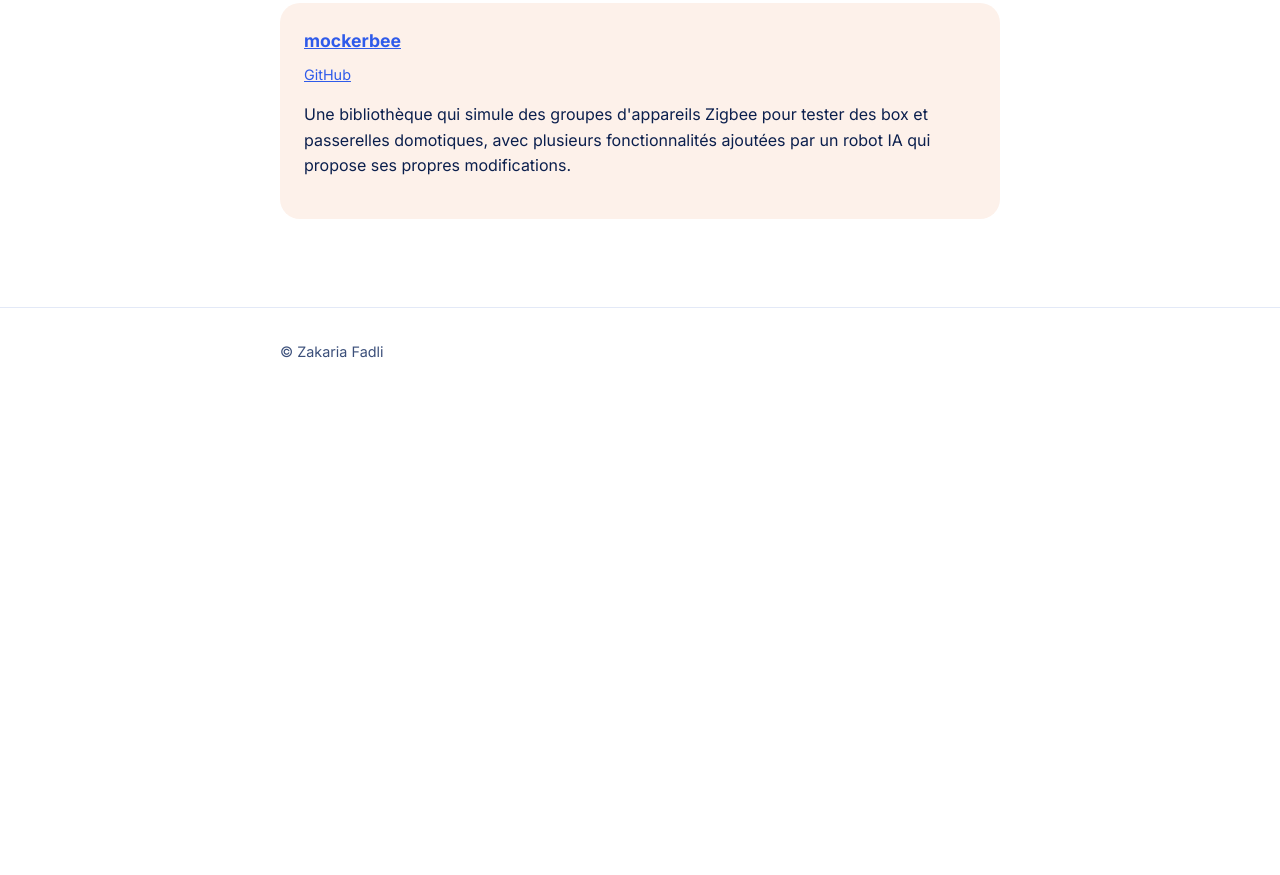
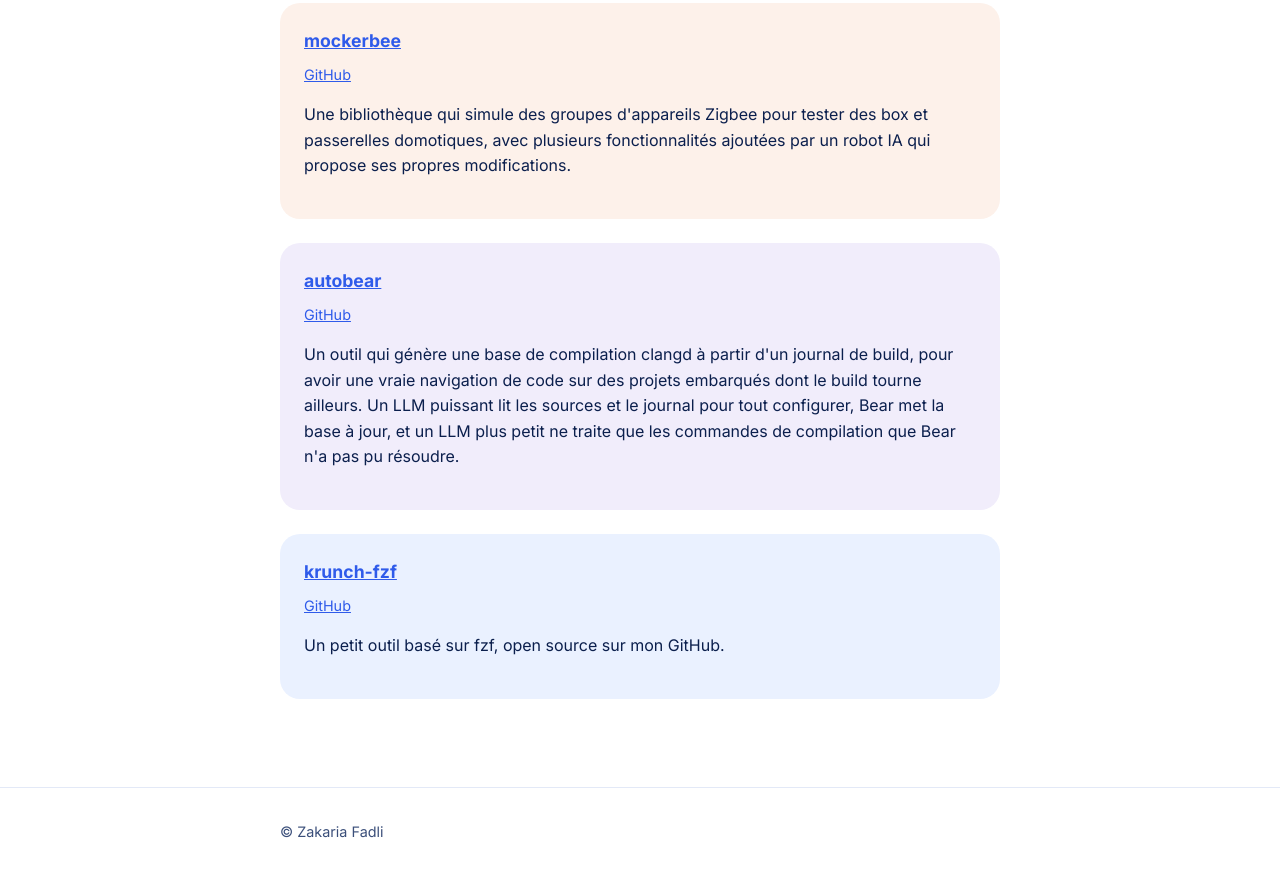
Before and after one commit to zakaria1193/zakariafadli.com, a plain HTML site: page site/fr/apps/index.html in a window 1280 px wide. Shown: the part 1080-1955 px from the top of the page. Before the commit the page ends 1475 px from the top, so only its background shows below. Drawn offline with Linux system fonts and the light colour scheme.

Commit message:
Make the French pages mirror the English ones; add autobear and krunch-fzf (#2)
* fr: mirror the English home and contact pages, drop electrician framing

Co-Authored-By: Claude Sonnet 5.5 <noreply@anthropic.com>
Claude-Session: https://claude.ai/code/session_01MU12LSd41rDp2wZyFW4mSB

* apps: add autobear and krunch-fzf (EN and FR)

Co-Authored-By: Claude Sonnet 5.5 <noreply@anthropic.com>
Claude-Session: https://claude.ai/code/session_01MU12LSd41rDp2wZyFW4mSB

---------

Co-authored-by: Claude <noreply@anthropic.com>

```diff
--- a/site/fr/apps/index.html
+++ b/site/fr/apps/index.html
@@ -96,6 +96,22 @@
           propose ses propres modifications.
         </p>
       </div>
+
+      <div class="card pastel-lilac">
+        <h3><a href="https://github.com/zakaria1193/autobear">autobear</a></h3>
+        <p class="meta"><a href="https://github.com/zakaria1193/autobear">GitHub</a></p>
+        <p>
+          Un outil qui génère une base de compilation clangd à partir d'un journal de build, pour avoir une vraie navigation de code sur des projets embarqués dont le build tourne ailleurs. Un LLM puissant lit les sources et le journal pour tout configurer, Bear met la base à jour, et un LLM plus petit ne traite que les commandes de compilation que Bear n'a pas pu résoudre.
+        </p>
+      </div>
+
+      <div class="card">
+        <h3><a href="https://github.com/zakaria1193/krunch-fzf">krunch-fzf</a></h3>
+        <p class="meta"><a href="https://github.com/zakaria1193/krunch-fzf">GitHub</a></p>
+        <p>
+          Un petit outil basé sur fzf, open source sur mon GitHub.
+        </p>
+      </div>
     </div>
   </main>
   <footer class="site-footer">
```
Also changed, not shown: site/apps/index.html (+16 -0 lines).
